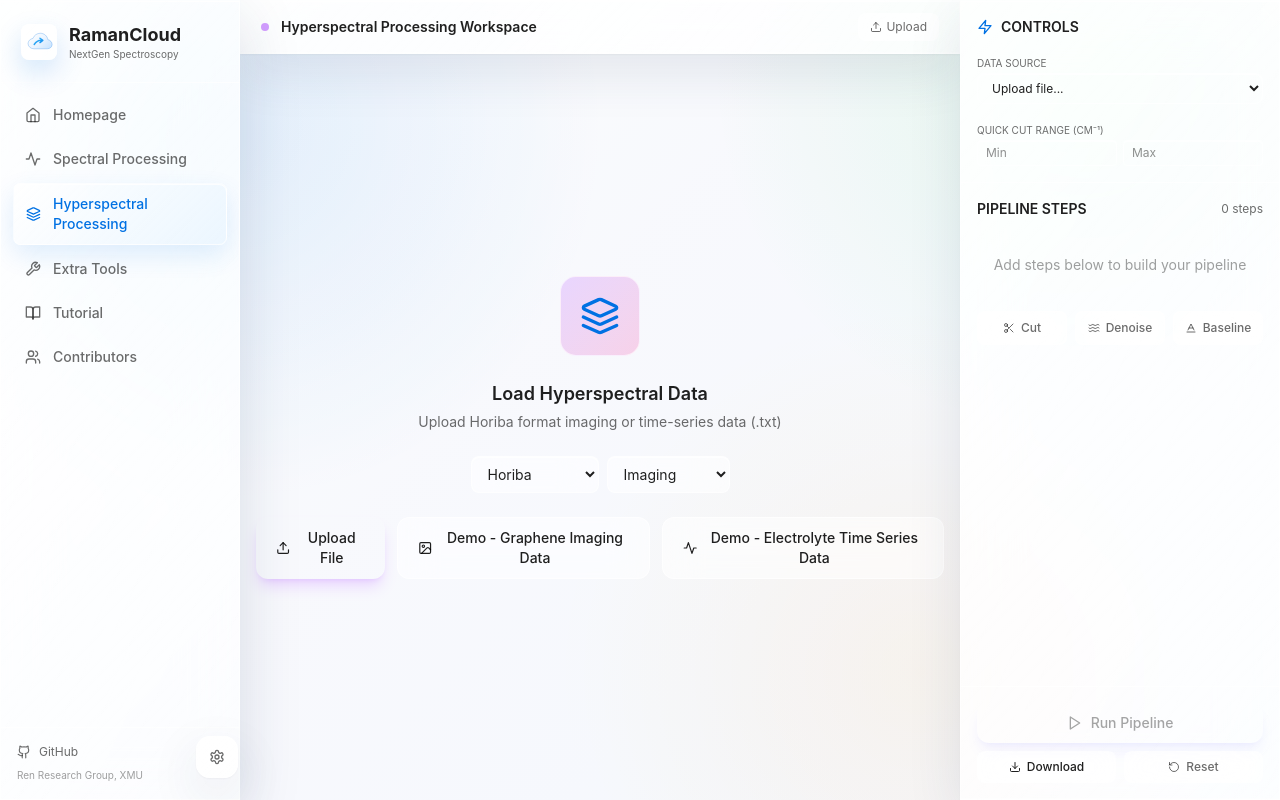
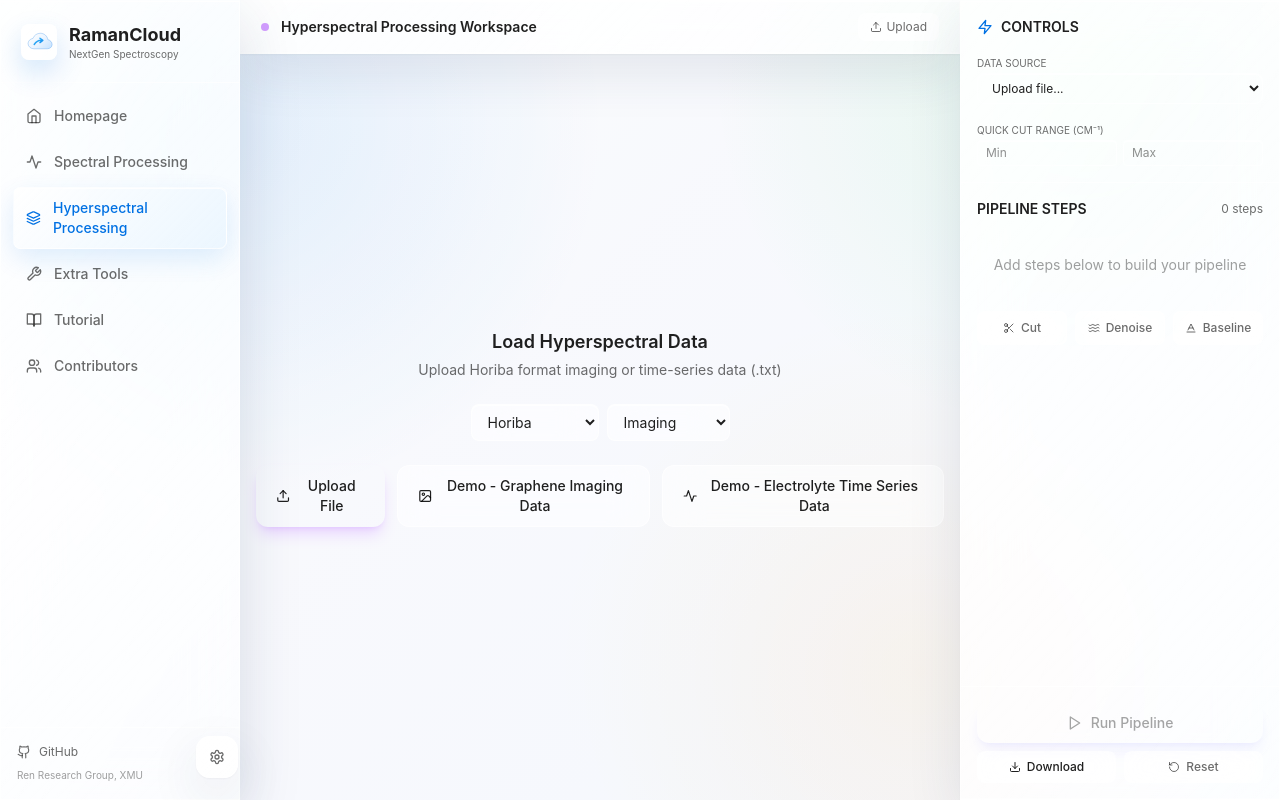
Before and after one commit to moria5161/RamancloudV2, a React (Vite) app in the folder frontend/: page /preprocessing/hyperspectral in a window 1280 px wide. Built offline with nearby package versions, Linux system fonts and the light colour scheme; the HTML template or start-up script is replaced by a standard one.

Commit message:
Stabilize sidebar navigation and simplify empty states

```diff
--- a/frontend/src/components/Sidebar.jsx
+++ b/frontend/src/components/Sidebar.jsx
@@ -41,10 +41,10 @@ export default function Sidebar() {
               <NavLink
                 key={to}
                 to={to}
-                className={`nav-liquid flex items-center gap-3 px-3 py-2.5 rounded-lg text-sm font-medium transition-all duration-200 ${
+                className={`nav-liquid flex items-center gap-3 px-3 py-2.5 rounded-lg text-sm font-medium border ${
                   isActive
-                    ? 'bg-indigo-500/10 text-indigo-400 border border-indigo-500/20'
-                    : 'text-gray-400 hover:text-gray-200 hover:bg-white/5'
+                    ? 'bg-indigo-500/10 text-indigo-400 border-indigo-500/20'
+                    : 'border-transparent text-gray-400 hover:text-gray-200 hover:bg-white/5'
                 }`}
               >
                 <Icon className={`w-4 h-4 ${isActive ? 'text-indigo-400' : ''}`} />
--- a/frontend/src/index.css
+++ b/frontend/src/index.css
@@ -218,6 +218,16 @@ html, body, #root {
 .nav-liquid {
   position: relative;
   overflow: hidden;
+  transition: background-color 0.2s ease, color 0.2s ease, box-shadow 0.2s ease;
+}
+
+.nav-liquid:hover,
+.nav-liquid:active {
+  transform: none;
+}
+
+.nav-liquid:focus:not(:focus-visible) {
+  outline: none;
 }
 
 .nav-liquid::after,
--- a/frontend/src/pages/HyperspectralProcessing.jsx
+++ b/frontend/src/pages/HyperspectralProcessing.jsx
@@ -1,5 +1,5 @@
 import React, { useState, useCallback, useEffect, useRef } from 'react';
-import { Upload, AlertCircle, Layers, Image, Activity, Crosshair, Map } from 'lucide-react';
+import { Upload, AlertCircle, Image, Activity, Crosshair, Map } from 'lucide-react';
 import SpectralChart from '../components/SpectralChart';
 import { ImagingHeatmap, PixelSpectrum, CompareImaging, TimeSeriesHeatmap, CompareTimeSeriesHeatmap } from '../components/HyperspectralChart';
 import ControlPanel from '../components/ControlPanel';
@@ -308,9 +308,6 @@ export default function HyperspectralProcessing() {
           {!hasData ? (
             <div className="h-full flex items-center justify-center">
               <div className="text-center space-y-6 animate-fade-in">
-                <div className="w-20 h-20 mx-auto rounded-2xl bg-gradient-to-br from-purple-500/20 to-pink-500/20 border border-purple-500/20 flex items-center justify-center">
-                  <Layers className="w-10 h-10 text-purple-400" />
-                </div>
                 <div>
                   <h3 className="text-lg font-semibold text-gray-300">{t('loadHyperspectralData')}</h3>
                   <p className="text-sm text-gray-500 mt-1">{t('loadHyperspectralDataDesc')}</p>
--- a/frontend/src/pages/SpectralProcessing.jsx
+++ b/frontend/src/pages/SpectralProcessing.jsx
@@ -1,5 +1,5 @@
 import React, { useState, useCallback, useRef } from 'react';
-import { Upload, FileUp, Database, AlertCircle } from 'lucide-react';
+import { Upload, FileUp, AlertCircle } from 'lucide-react';
 import SpectralChart, { CompareChart } from '../components/SpectralChart';
 import ControlPanel from '../components/ControlPanel';
 import axios from 'axios';
@@ -163,9 +163,6 @@ export default function SpectralProcessing() {
           {!hasData ? (
             <div className="h-full flex items-center justify-center">
               <div className="text-center space-y-6 animate-fade-in">
-                <div className="w-20 h-20 mx-auto rounded-2xl bg-gradient-to-br from-indigo-500/20 to-purple-500/20 border border-indigo-500/20 flex items-center justify-center">
-                  <Database className="w-10 h-10 text-indigo-400" />
-                </div>
                 <div>
                   <h3 className="text-lg font-semibold text-gray-300">{t('loadSpectralData')}</h3>
                   <p className="text-sm text-gray-500 mt-1">{t('loadSpectralDataDesc')}</p>
```
